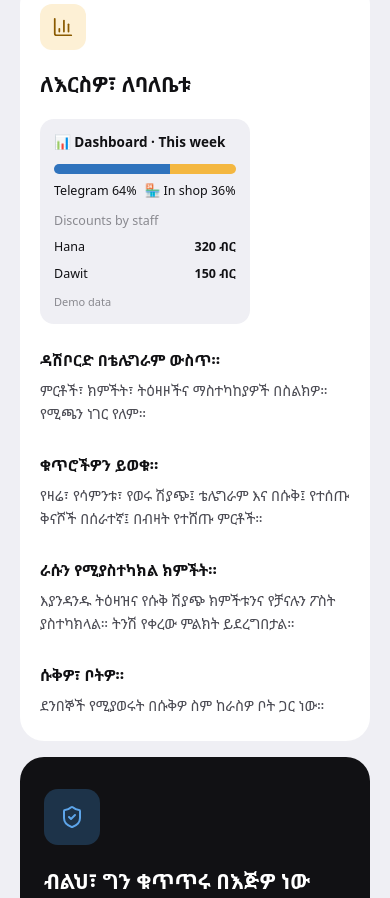
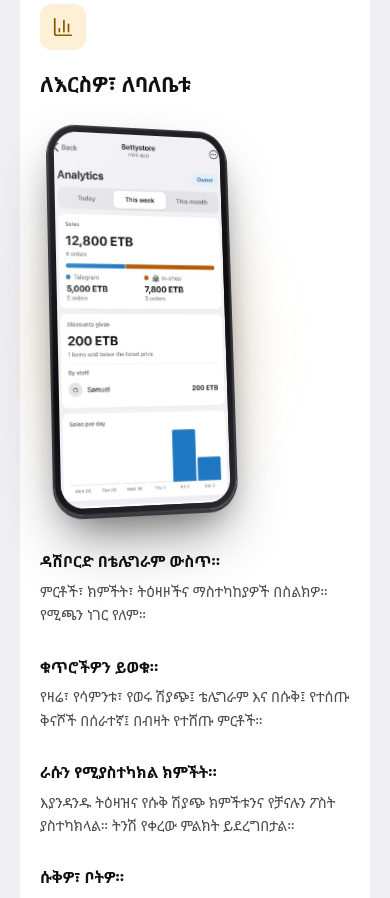
Before and after one commit to natidebe/Cloth-store-Ai-platform-, a React (Vite) app in the folder website/: page / in a window 390 px wide. Shown: the part 5421-6319 px from the top of the page. Built offline with nearby package versions, Linux system fonts and the light colour scheme.

Commit message:
Website: the owner card shows the real Analytics screen as a 3D phone
Replaces the drawn dashboard in "For you, the owner" with the screenshot,
turned in perspective with a soft glow like the hero phones.

```diff
--- a/website/src/components/Mocks.tsx
+++ b/website/src/components/Mocks.tsx
@@ -131,30 +131,3 @@ export function PostMock() {
     </div>
   );
 }
-
-/** The owner card: this week's numbers. */
-export function DashboardMock() {
-  return (
-    <div className={s.dashboard} aria-hidden="true">
-      <div className={s.dashTitle}>📊 Dashboard · This week</div>
-      <div className={s.bar}>
-        <span style={{ width: '64%', background: 'var(--blue)' }} />
-        <span style={{ width: '36%', background: 'var(--yellow)' }} />
-      </div>
-      <div className={s.dashSplit}>
-        <span>Telegram 64%</span>
-        <span>🏪 In shop 36%</span>
-      </div>
-      <div className={s.dashLabel}>Discounts by staff</div>
-      <div className={s.dashRow}>
-        <span>Hana</span>
-        <b>320 ብር</b>
-      </div>
-      <div className={s.dashRow}>
-        <span>Dawit</span>
-        <b>150 ብር</b>
-      </div>
-      <div className={s.dashNote}>Demo data</div>
-    </div>
-  );
-}
--- a/website/src/components/Sections.tsx
+++ b/website/src/components/Sections.tsx
@@ -26,9 +26,9 @@ import { site, startLink, supportLink } from '@/config';
 import { useContent } from '@/content';
 import ui from '@/styles/ui.module.css';
 
-import { ConnectMock, CreateMock, DashboardMock, PostMock, StockMock } from './Mocks';
+import { ConnectMock, CreateMock, PostMock, StockMock } from './Mocks';
 import s from './sections.module.css';
-import { HeroShowcase } from './Showcase';
+import { HeroShowcase, OwnerPhone } from './Showcase';
 
 function Section({
   id,
@@ -181,7 +181,7 @@ export function Features() {
               <div className={s.groupHead}>
                 <Tile icon={icon} tone={tone} />
                 <h3 className={s.groupTitle}>{group.title}</h3>
-                {index === 2 && <DashboardMock />}
+                {index === 2 && <OwnerPhone />}
               </div>
               <div className={s.groupItems}>
                 {group.items.map((item) => (
--- a/website/src/components/Showcase.tsx
+++ b/website/src/components/Showcase.tsx
@@ -48,6 +48,16 @@ export function HeroShowcase() {
   );
 }
 
+/** "For you, the owner": the real Analytics screen, as a phone turned in 3D. */
+export function OwnerPhone() {
+  const t = useContent().hero.shots;
+  return (
+    <div className={s.ownerStage}>
+      <Phone src={analytics} alt={t.analytics} place={s.owner} />
+    </div>
+  );
+}
+
 /** The staff group's message for an order from that post (decorative). */
 function OrderCard() {
   return (
--- a/website/src/components/mocks.module.css
+++ b/website/src/components/mocks.module.css
@@ -196,49 +196,3 @@
   font-size: 12px;
   margin-top: 2px;
 }
-
-/* --- Owner card: the dashboard --------------------------------------------------- */
-
-.dashboard {
-  background: var(--grey);
-  border-radius: 14px;
-  padding: 14px;
-  font-size: 12.5px;
-  line-height: 1.4;
-  max-width: 230px;
-}
-
-.dashTitle {
-  font-weight: 700;
-  font-size: 13.5px;
-}
-
-.bar {
-  display: flex;
-  height: 10px;
-  border-radius: 99px;
-  overflow: hidden;
-  margin: 12px 0 8px;
-}
-
-.dashSplit,
-.dashRow {
-  display: flex;
-  justify-content: space-between;
-  gap: 8px;
-}
-
-.dashRow {
-  margin-top: 9px;
-}
-
-.dashLabel {
-  color: var(--muted);
-  margin-top: 12px;
-}
-
-.dashNote {
-  color: var(--muted);
-  font-size: 11px;
-  margin-top: 12px;
-}
--- a/website/src/components/showcase.module.css
+++ b/website/src/components/showcase.module.css
@@ -207,6 +207,43 @@
   color: var(--red);
 }
 
+/* --- The owner card's phone ---------------------------------------------------------- */
+
+.ownerStage {
+  position: relative;
+  width: 210px;
+  height: 400px;
+  margin-top: 6px;
+  perspective: 1200px;
+}
+
+.ownerStage::before {
+  content: '';
+  position: absolute;
+  inset: 18% -10% 8%;
+  border-radius: 50%;
+  background: radial-gradient(closest-side, rgba(244, 183, 64, 0.35), transparent);
+  filter: blur(28px);
+}
+
+.owner {
+  left: 8px;
+  top: 0;
+  width: 190px;
+  border-radius: 30px;
+  padding: 7px;
+  transform: rotateY(18deg) rotateX(5deg);
+}
+
+.owner .screen,
+.owner .glare {
+  border-radius: 24px;
+}
+
+.owner .glare {
+  inset: 7px;
+}
+
 /* --- Smaller screens -------------------------------------------------------------------- */
 
 @media (max-width: 860px) {
```
Also changed, not shown: 1 other file (tests, documents, lock files or other folders).
